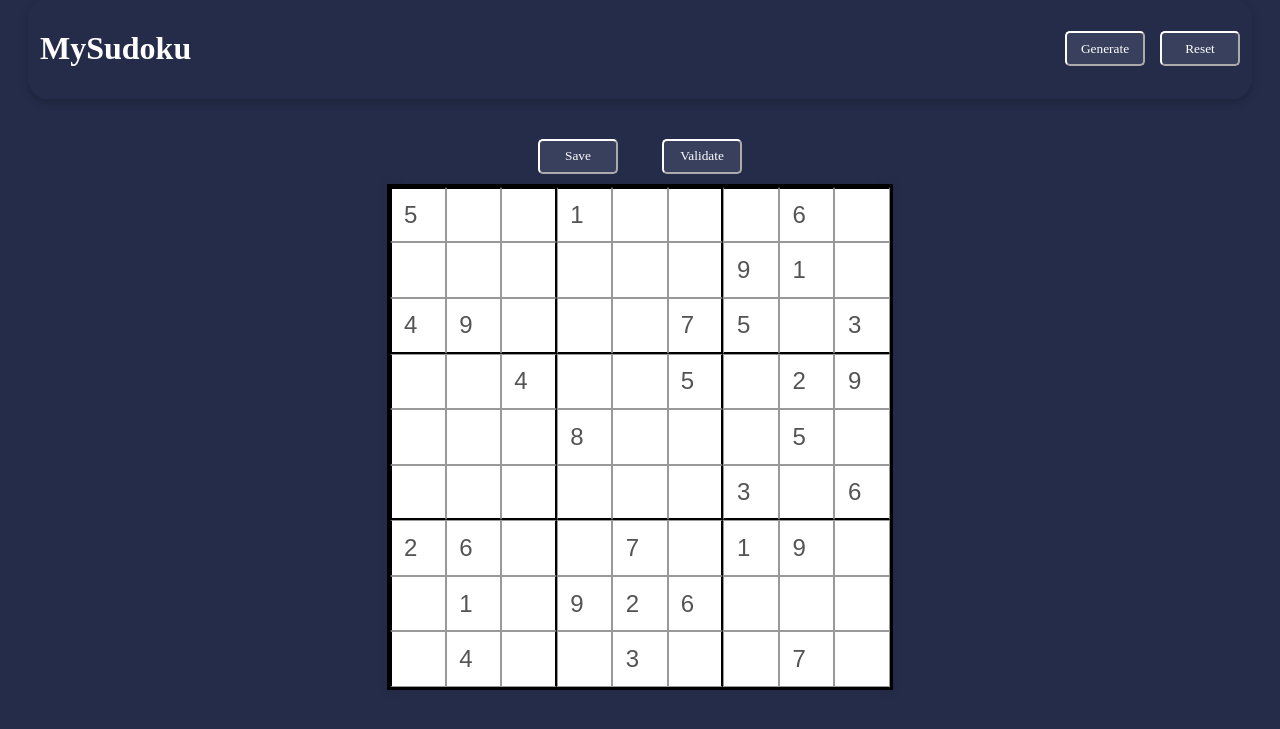
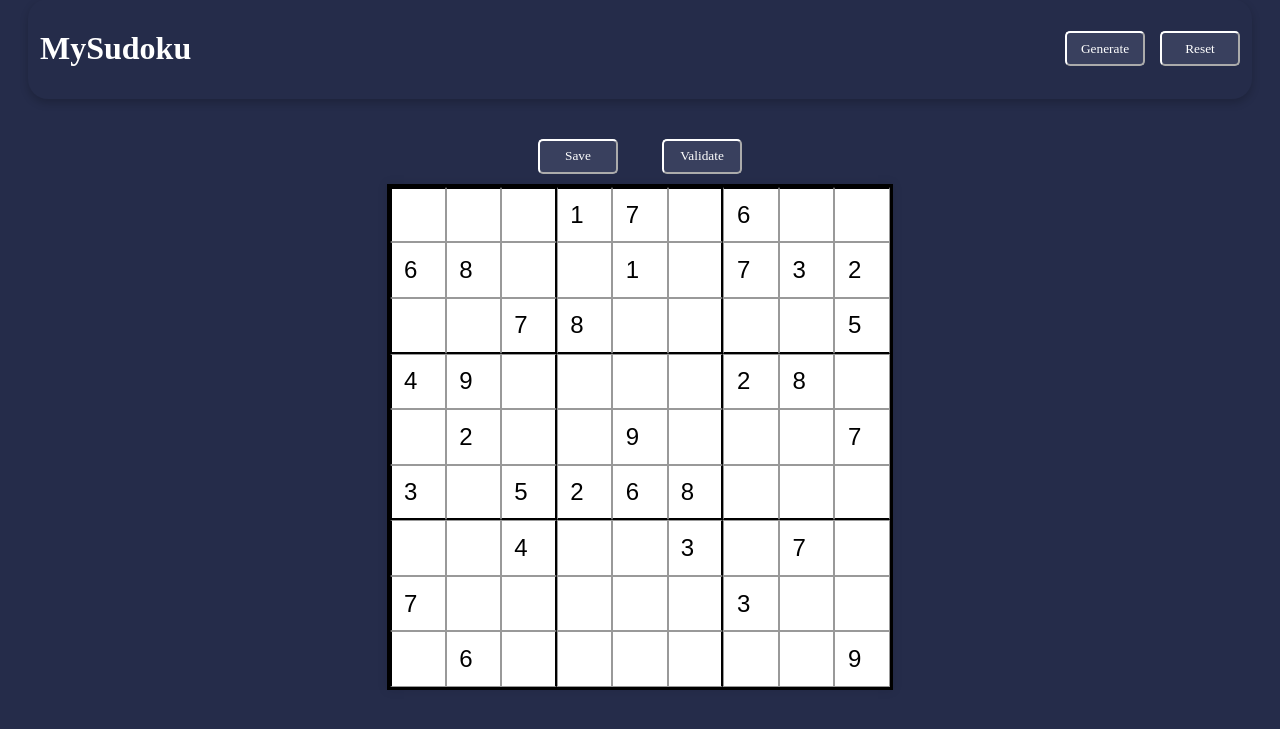
Before and after one commit to PaulLemonnier/Sudoku_Project, a PHP site: page /sudoku.php in a window 1280 px wide. Shown: the part 21-750 px from the top of the page. Run offline with PHP 8.4, Linux system fonts and the light colour scheme; data comes from the database, SQL or seed files in the repository.

Commit message:
full update

```diff
--- a/sudoku.php
+++ b/sudoku.php
@@ -137,14 +137,15 @@ button:hover{
     <title>Sudoku</title>
 </head>
 
-<header>
+
+<form method="POST" action="">
 
 <header class="header">
     <div class="container">
         <h1>MySudoku</h1>
         <nav>
             <ul>
-                <li><button type='button'>Generate</button></li>
+                <li><button type='submit' name="submit_generate">Generate</button></li>
                 <li><button type='button'>Reset</button></li>
             </ul>
         </nav>
@@ -156,8 +157,11 @@ button:hover{
 <body>
 
     <div style='text-align: center;margin-bottom:10px;'>
-        <button class='play_button' type='button'>Save</button>
-        <button class='play_button' type='button' disabled>Validate</button>
+
+            <button class='play_button' type='submit' name="submit_save">Save</button>
+            <button class='play_button' type='submit' name="submit_validate" disabled>Validate</button>
+
+
 
     <?php
 
@@ -166,50 +170,121 @@ button:hover{
     $var1 = 1;
     $var2 = 2;
 
-    // print_r(array($var1,$var2));
-    // print_r([$var1,$var2]);
+    ?>
+
+    <?php
+
+    $databaseFile = 'db_sudoky.db';
+
+    try {
+        $pdo = new PDO("sqlite:$databaseFile"); // Connexion à la base de données SQLite
+        $pdo->setAttribute(PDO::ATTR_ERRMODE, PDO::ERRMODE_EXCEPTION); // Configuration pour générer des exceptions en cas d'erreur
+    } catch (PDOException $e) { // Gestion des erreurs
+        echo "Erreur de connexion ou d'exécution : " . $e->getMessage();
+    }
+
+    //---------- Récupération de la grille depuis la BDD -------------------
+
+    function recover_bdd_grid($pdo){
+        $sql_select = "SELECT line1,line2,line3,line4,line5,line6,line7,line8,line9 FROM sudoku_grid ORDER BY id DESC LIMIT 1"; // Requête SQL à exécuter
+        $stmt = $pdo->query($sql_select); // Exécution de la requête
+        $result = $stmt->fetch(PDO::FETCH_ASSOC); // Récupère les résultats
+        $grid_bdd = array_map('json_decode', $result); //redimensionne les array
+        return $grid_bdd;
+    }
+
+    //---------- Insertion de la grille courante dans la BDD (à la dernière position) -------------------
+
+    function insert_bdd_grid($pdo, $grid_to_bdd){
+        $lineData1 = json_encode($grid_to_bdd[0]); // Convertir la liste en JSON
+        $lineData2 = json_encode($grid_to_bdd[1]);
+        $lineData3 = json_encode($grid_to_bdd[2]);
+        $lineData4 = json_encode($grid_to_bdd[3]);
+        $lineData5 = json_encode($grid_to_bdd[4]);
+        $lineData6 = json_encode($grid_to_bdd[5]);
+        $lineData7 = json_encode($grid_to_bdd[6]);
+        $lineData8 = json_encode($grid_to_bdd[7]);
+        $lineData9 = json_encode($grid_to_bdd[8]);
+
+        $sql_insert = "INSERT INTO sudoku_grid (line1,line2,line3,line4,line5,line6,line7,line8,line9)
+        VALUES (:lineData1,:lineData2,:lineData3,:lineData4,:lineData5,:lineData6,:lineData7,:lineData8,:lineData9)"; // Requête d'insertion dans la BDD
+        // $sql_update = "UPDATE sudoku_grid SET line1=:lineData1, line2=:lineData2, line3=:lineData3, line4=:lineData4, line5=:lineData5, line6=:lineData6, line7=:lineData7, line8=:lineData8, line9=:lineData9
+        // WHERE line1 = (SELECT line1 FROM sudoku_grid LIMIT 1)";
+        $stmt = $pdo->prepare($sql_insert);
+        $stmt->execute([':lineData1' => $lineData1,':lineData2' => $lineData2,':lineData3' => $lineData3,':lineData4' => $lineData4,':lineData5' => $lineData5,':lineData6' => $lineData6,':lineData7' => $lineData7,':lineData8' => $lineData8,':lineData9' => $lineData9]); // Exécuter la requête en passant les paramètres
+    }
+
+    // Si le bouton Save est pressé
+    if (isset($_POST['submit_save'])) {
+
+        $grid_to_bdd = array();
+        for ($row = 1; $row <= 9; $row++) {
+            $line_to_bdd = array();
+            for ($col = 1; $col <= 9; $col++) {
+                $val_input = $_POST[strval($row).strval($col)]; //récupère toutes les cases et les insère dans une array
+                if ($val_input==""){$val_input=0;}
+                array_push($line_to_bdd,intval($val_input));
+            }
+            array_push($grid_to_bdd,$line_to_bdd);
+        }
+
+        insert_bdd_grid($pdo, $grid_to_bdd);
+
+    }
+
+    //---------- Génération d'une nouvelle grille et génération de la table dans la BDD -------------------
+
+    function generate_bdd_grid($pdo, $grid){
+        $lineData1 = json_encode($grid[0]); // Convertir la liste en JSON
+        $lineData2 = json_encode($grid[1]);
+        $lineData3 = json_encode($grid[2]);
+        $lineData4 = json_encode($grid[3]);
+        $lineData5 = json_encode($grid[4]);
+        $lineData6 = json_encode($grid[5]);
+        $lineData7 = json_encode($grid[6]);
+        $lineData8 = json_encode($grid[7]);
+        $lineData9 = json_encode($grid[8]);
+
+        $sql_drop = "DROP TABLE IF EXISTS sudoku_grid";
+        $pdo->query($sql_drop);
+        $sql_create = "CREATE TABLE IF NOT EXISTS sudoku_grid(
+               id INTEGER PRIMARY KEY AUTOINCREMENT,
+               line1 TEXT, line2 TEXT, line3 TEXT, line4 TEXT, line5 TEXT, line6 TEXT, line7 TEXT, line8 TEXT, line9 TEXT)";
+        $pdo->query($sql_create);
+        $sql_insert = "INSERT INTO sudoku_grid (line1,line2,line3,line4,line5,line6,line7,line8,line9)
+        VALUES (:lineData1,:lineData2,:lineData3,:lineData4,:lineData5,:lineData6,:lineData7,:lineData8,:lineData9)"; // Requête d'insertion dans la BDD
+        $stmt = $pdo->prepare($sql_insert); // Exécution de la requête
+        $stmt->execute([':lineData1' => $lineData1,':lineData2' => $lineData2,':lineData3' => $lineData3,':lineData4' => $lineData4,':lineData5' => $lineData5,':lineData6' => $lineData6,':lineData7' => $lineData7,':lineData8' => $lineData8,':lineData9' => $lineData9]); // Exécuter la requête en passant les paramètres
+    }
 
 
-    // $coordinateGrid = array(1,2,3,4,5,6);
-    $coordinateGrid = [];
-    for ($x = 0; $x < 9; $x++) {
-        for ($y = 0; $y < 9; $y++) {
-            $coordinateGrid[] = [$x, $y]; // Liste de coordonnées correspondant à la grille
-        }
+    // Si le bouton Generate est pressé
+    if (isset($_POST['submit_generate'])) {
+
+        $new_grid = choose_sudoku_difficulty("Normal");
+        generate_bdd_grid($pdo, $new_grid);
     }
-    $keepNumber = 81;
-
-    // Crée une variable pour le nombre de coordonnées à laisser en possibilité dans la grille
-    $numberCoordinateGridLeft = 20;
-
-    // Supprime dans la grille un nombre aléatoire tant que c'est viable et qu'il n'y a pas x nombres supprimés
-    // print_r($coordinateGrid);
-    // echo $numberCoordinateGridLeft;
-;
-
-
 
     ?>
 
+
     </div>
+
 
     <div class="sudoku-grid">
 
-
         <!-- Générer les 81 cases de la grille -->
-        <!-- <input type="number" class="cell-input" maxlength="1" min="0" max="9"> -->
         <?php
 
-        $grid = choose_sudoku_difficulty("Normal");
-
-        // list($keep_number, $grid) = create_sudoku(true);
-        // echo $keep_number;
-        show_grid($grid);
+        show_grid(recover_bdd_grid($pdo));
+        // $pdo = null; // Fermeture de la connexion
 
         ?>
 
     </div>
+
 </body>
+</form>
 
 <?php
 
@@ -218,20 +293,21 @@ function init_grid() {
     $grid = array_fill(0, 9, array_fill(0, 9, 0));
     $random_line = range(1, 9);
     shuffle($random_line);
-    $insert_line = rand(0, 8);
-    $grid[$insert_line] = $random_line;
+    $grid[0] = $random_line;
     return $grid;
 }
 
 // Insertion dans la page d'une grille
 function show_grid($grid){
-    $id = 0;
+    $nb_row = 0;
     foreach ($grid as $line) {
+        $nb_row++;
+        $nb_col = 0;
         foreach ($line as $value) {
-            $id++;
-            $var_disabled='disabled';
+            $nb_col++;
+            $var_disabled='readonly';
             if ($value==0){ $value=""; $var_disabled='';}
-            echo "<input id=$id type='number' class='cell-input' maxlength='1' min='0' max='9' value=$value $var_disabled>";
+            echo "<input id=$nb_row$nb_col name=$nb_row$nb_col  type='number' class='cell-input' maxlength='1' min='0' max='9' value=$value $var_disabled>";
         }
     }
 }
```
